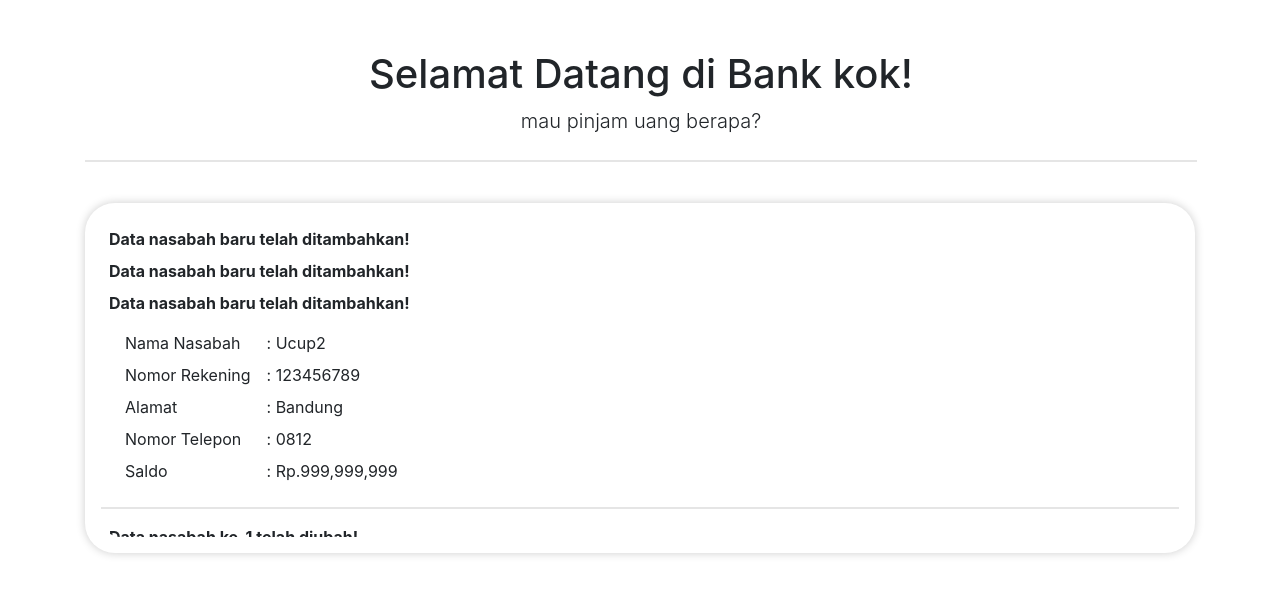
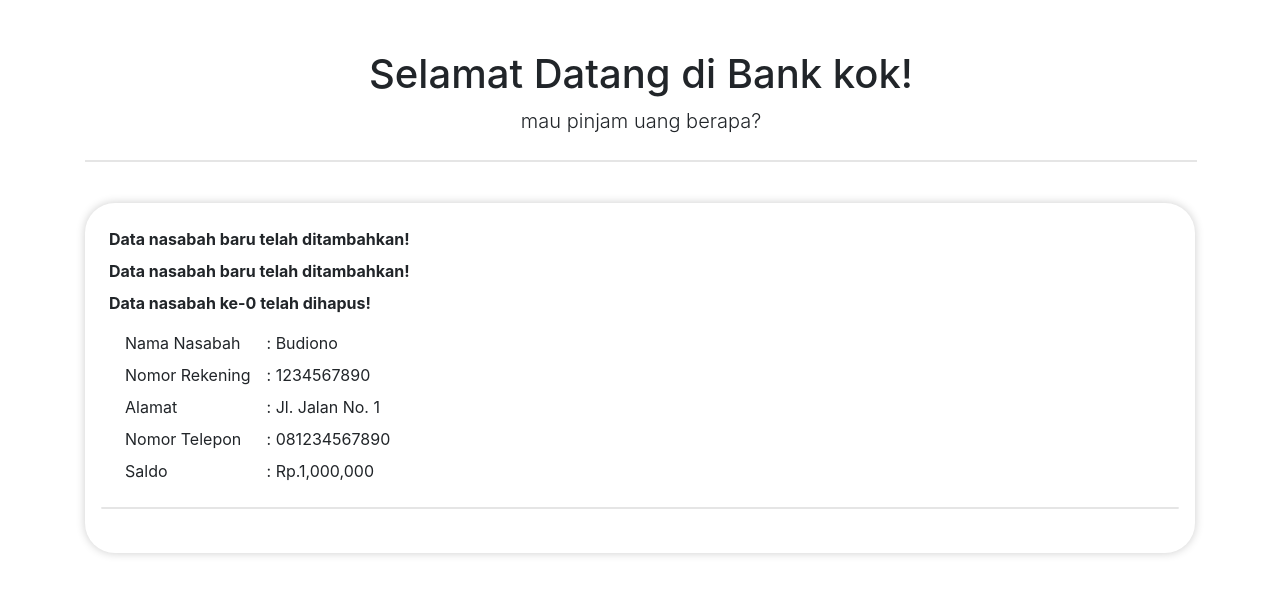
Before and after one commit to codewara/MVC-bank, a PHP site: page / in a window 1280 px wide. Shown: the top 595 px of the page. Run offline with PHP 8.4, Linux system fonts and the light colour scheme; some libraries are stand-ins or nearby versions.

Commit message:
Update index.php

```diff
--- a/bank/index.php
+++ b/bank/index.php
@@ -66,19 +66,12 @@
         <div class="bubble">
             <div class="listarea">
                 <?php
-                $nasabah = new controller ();
+                $nasabah = new controller();
                 // $nasabah -> newUser ($nama, $norek, $alamat, $telepon, $saldo);
-                $nasabah -> newUser ('Ucup1', '123456789', 'Bandung', '0812', '999999999');
-                $nasabah->newUser('Ucup2', '123456789', 'Bandung', '0812', '999999999');
-                $nasabah->newUser('Ucup3', '123456789', 'Bandung', '0812', '999999999');
-                $nasabah->getUser(1);
-                $edit = new nasabah('Andi', '1234321', 'Medan', '9876', '1000');
-                $nasabah->editUser(1, $edit);
-                $nasabah->getUser(1);
-                $nasabah->newUser('Ucup4', '123456789', 'Bandung', '0812', '999999999');
-                $nasabah->getUsers();
-                $nasabah->deleteUser(1);
-                $nasabah->getUsers();
+                $nasabah -> newUser ('Budi', '1234567890', 'Jl. Jalan No. 1', '081234567890', 1000000);
+                $nasabah -> newUser ('Budiono', '1234567890', 'Jl. Jalan No. 1', '081234567890', 1000000);
+                $nasabah -> deleteUser (0);
+                $nasabah -> getUsers();
                 ?>
             </div>
         </div>
```
